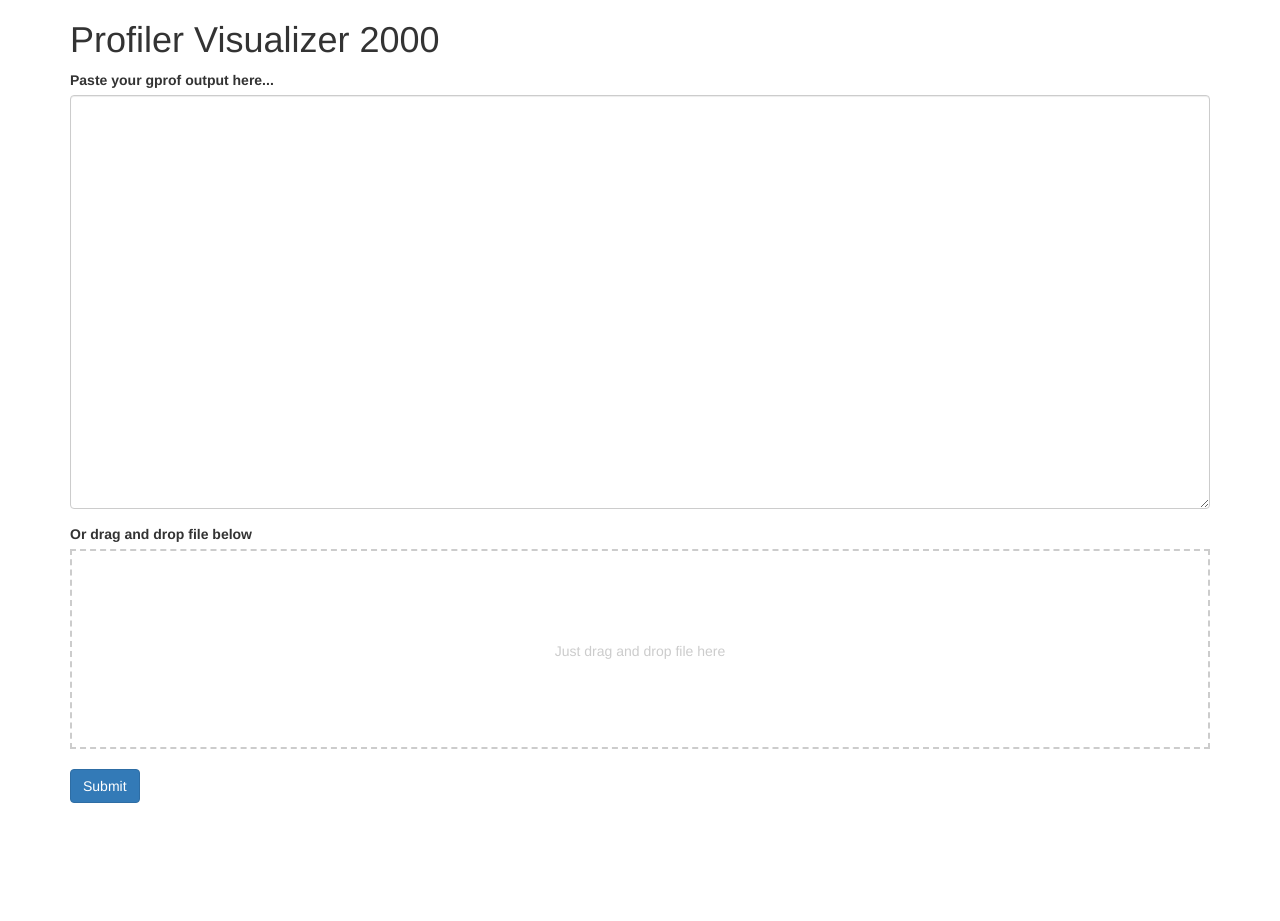
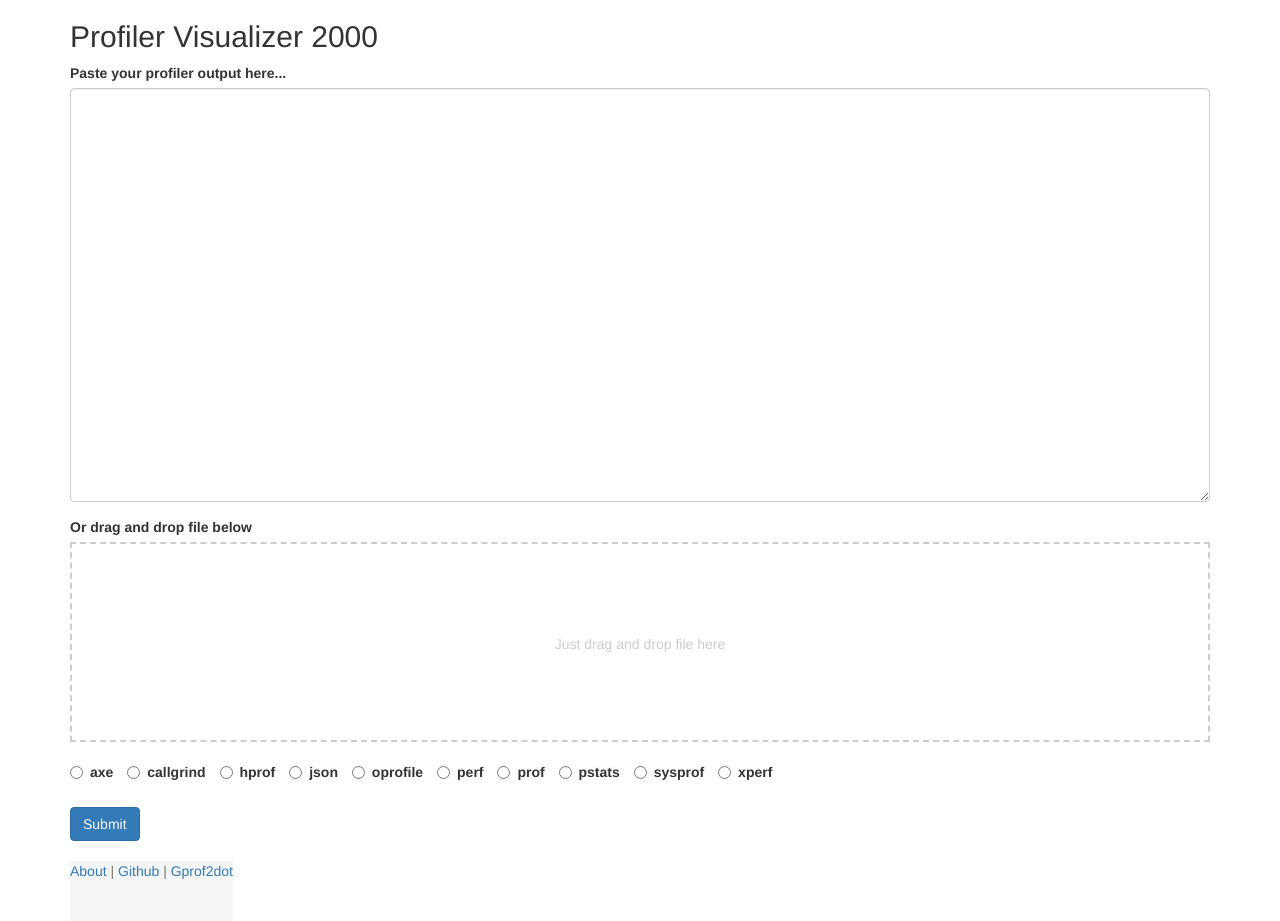
Before and after one commit to laflechejonathan/gprof-web-server, a Flask app: page / in a window 1280 px wide. Before the commit the page ends 803 px from the top, so only its background shows below. Run offline with Flask 2, Linux system fonts and the light colour scheme; some libraries are stand-ins or nearby versions.

Commit message:
Adding a bunch of stuff:
- footer with a few navigation links
- markdown About page
- Radio Fields for choosing profiler output format

```diff
--- a/application.py
+++ b/application.py
@@ -6,19 +6,25 @@ sys.path.insert(0, '/opt/python/current/app')
 from flask import Flask, render_template, request
 from flask_bootstrap import Bootstrap
 from flask_appconfig import AppConfig
+from flaskext.markdown import Markdown
 from flask_wtf import Form
-from wtforms import TextAreaField, SubmitField
+from wtforms import TextAreaField, SubmitField, RadioField
 from gprof2dot import gprof_hack
+from gprof2dot.gprof2dot import formats
 
 class ExampleForm(Form):
-    profiler_output = TextAreaField('Paste your gprof output here...')
+    profiler_output = TextAreaField('Paste your profiler output here...')
     submit_button = SubmitField('Submit')
+
+    radio_fields = [ (x,x) for x in formats.keys() if x not in ['sleepy']]
+    profiler_type = RadioField('Profiler Format', choices = radio_fields)
 
 
 application = Flask(__name__)
 application.debug = True
 AppConfig(application, None)
 Bootstrap(application)
+Markdown(application)
 
 # in a real app, these should be configured through Flask-Appconfig
 application.config['SECRET_KEY'] = 'devkey'
@@ -27,13 +33,16 @@ application.config['RECAPTCHA_PUBLIC_KEY'] = \
 
 @application.route('/', methods=['GET', 'POST'])
 def index():
-
     form = ExampleForm(request.form)
     if request.method == 'POST' and form.validate():
         form.validate_on_submit()
-        graph = gprof_hack.convert_to_dot(form.profiler_output.data)
+        graph = gprof_hack.convert_to_dot(form.profiler_output.data, form.profiler_type.data)
         return render_template('graph.html', dot_graph=graph)
     return render_template('index.html', form=form)
 
+@application.route('/about/', methods=['GET'])
+def about():
+    return render_template('about.html')
+
 if __name__ == '__main__':
     application.run(host='0.0.0.0')
--- a/gprof2dot/gprof2dot.py
+++ b/gprof2dot/gprof2dot.py
@@ -820,11 +820,11 @@ class LineParser(Parser):
         else:
             self.line_no += 1
         line = line.rstrip('\r\n')
-        if not PYTHON_3:
-            encoding = self._stream.encoding
-            if encoding is None:
-                encoding = locale.getpreferredencoding()
-            line = line.decode(encoding)
+        # if not PYTHON_3:
+        #     encoding = self._stream.encoding
+        #     if encoding is None:
+        #         encoding = locale.getpreferredencoding()
+        #     line = line.decode(encoding)
         self.__line = line
 
     def lookahead(self):
--- a/gprof2dot/gprof_hack.py
+++ b/gprof2dot/gprof_hack.py
@@ -1,7 +1,7 @@
 from gprof2dot import themes, formats, DotWriter
 from StringIO import StringIO
 
-def convert_to_dot(prof_string):
+def convert_to_dot(prof_string, prof_format):
     """Main program."""
 
     output = StringIO()
@@ -15,7 +15,7 @@ def convert_to_dot(prof_string):
     # if Format.multipleInput:
     #     continue
 
-    Format = formats['prof']
+    Format = formats[prof_format]
 
     parser = Format(StringIO(prof_string))
     profile = parser.parse()
--- a/requirements.txt
+++ b/requirements.txt
@@ -1,9 +1,11 @@
 Flask==0.10.1
 flask-appconfig==0.9.1
 Flask-Bootstrap==3.3.2.1
+Flask-Markdown==0.3
 Flask-WTF==0.11
 itsdangerous==0.24
 Jinja2==2.7.3
+Markdown==2.6.1
 MarkupSafe==0.23
 six==1.9.0
 Werkzeug==0.10.4
--- /dev/null
+++ b/static/footer.css
@@ -0,0 +1,18 @@
+html {
+  position: relative;
+  min-height: 100%;
+}
+
+body {
+  /* Margin bottom by footer height */
+  margin-bottom: 60px;
+  overflow: auto;
+}
+
+footer {
+  position: absolute;
+  bottom: 0;
+  /* Set the fixed height of the footer here */
+  height: 60px;
+  background-color: #f5f5f5;
+}
--- a/templates/graph.html
+++ b/templates/graph.html
@@ -11,8 +11,8 @@
                 svg_div = $("div#graph");
                 svg_div.html("");
                 svg_div.html(svg_graph);
-		$("svg").width("100%");
-		$("svg").height("100%");
+                $("svg").width("100%");
+                $("svg").height("100%");
                 svgPanZoom("svg");
             });
         </script>
--- a/templates/index.html
+++ b/templates/index.html
@@ -4,12 +4,13 @@
 {% import "bootstrap/utils.html" as util %}
 
 {% block title %}
-<title>Profiler Visualizer 2000</title>
+Profiler Visualizer 2000
 {% endblock %}
 
 {% block styles %}
 {{super()}}
 <link rel="stylesheet" href="{{url_for('.static', filename='dropzone.css')}}">
+<link rel="stylesheet" href="{{url_for('.static', filename='footer.css')}}">
 {% endblock %}
 
 {% block scripts %}
@@ -19,32 +20,57 @@
 
 {% block content %}
 <div class="container">
-    <h1>Profiler Visualizer 2000</h1>
+    <h2>Profiler Visualizer 2000</h2>
 
     <form class="form" method="post" role="form">
         {{ form.hidden_tag() }}
         {{ wtf.form_errors(form, hiddens='only') }}
 
+        <!-- Text Area -->
         {{ wtf.form_field(form.profiler_output,
            form_type='basic',
            horizontal_columns=('lg', 2, 10),
            button_map={'submit_button': 'primary'},
            rows = 20)}}
 
-       <!-- Drop Zone -->
-       <label class="control-label">Or drag and drop file below</label>
-       <div class="upload-drop-zone" id="drop-zone">
-           Just drag and drop file here
-       </div>
+        <!-- Drop Zone -->
+        <label class="control-label">Or drag and drop file below</label>
+        <div class="upload-drop-zone" id="drop-zone">
+            Just drag and drop file here
+        </div>
+
+        <!-- radio buttons -->
+        {% for item in form.profiler_type %}
+        <div class="radio-inline">
+            <label>
+                {{item|safe}} {{item.label.text|safe}}
+            </label>
+        </div>
+        {% endfor %}
+
+        <br>
+        <br>
+
+        <!-- submit button -->
         {{ wtf.form_field(form.submit_button,
            form_type='basic',
            horizontal_columns=('lg', 2, 10),
            button_map={'submit_button': 'primary'})}}
 
-
     </form>
 
+    <br>
+
+    <footer class="footer">
+        <span class="text-muted pull-left">
+        <a href="/about">About</a> |
+        <a href="https://github.com/laflechejonathan/gprof-web-server" target="blank">Github</a> |
+        <a href="https://github.com/jrfonseca/gprof2dot" target="blank">Gprof2dot</a>
+        </span>
+    </footer>
+
 </div>
+
 {% endblock %}
 
 {% block head %}
```
Also changed, not shown: templates/about.html (added, +64 -0 lines).
